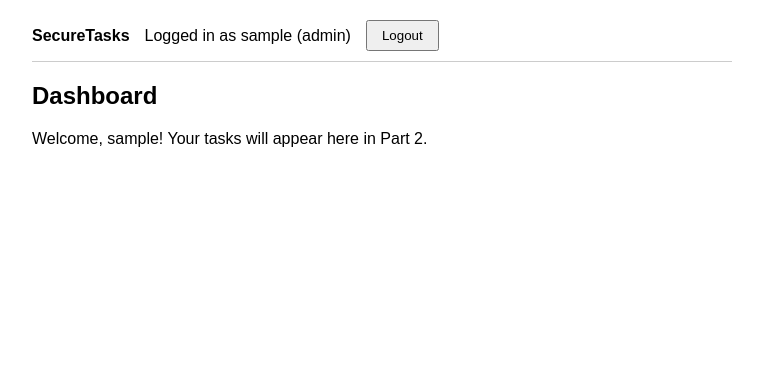
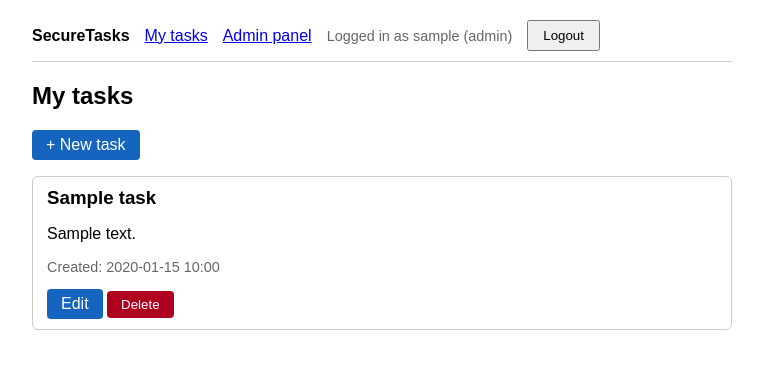
Before and after one commit to ruchithareddy700/secure-tasks, a Flask app: page / in a window 1280 px wide. Shown: the top 369 px of the page, without its empty margins (258-1021 px from the left). Run offline with Flask 3, Linux system fonts and the light colour scheme; a user stored in the database is signed in; tables that the repository leaves empty hold one stand-in row (values such as "Sample post").

Commit message:
Implement task and admin templates with CSRF protection and CSS styling

```diff
--- a/app/static/style.css
+++ b/app/static/style.css
@@ -5,3 +5,11 @@ input[type=text], input[type=password], input[type=email], textarea { width: 100
 button { padding: 6px 14px; cursor: pointer; }
 .flash { background: #eef; padding: 8px; border-radius: 4px; }
 .error { color: #b00020; margin: 2px 0; }
+.task { border: 1px solid #ccc; border-radius: 6px; padding: 10px 14px; margin-bottom: 12px; }
+.task h3 { margin: 0 0 6px 0; }
+.muted { color: #666; font-size: 0.9em; }
+.button { display: inline-block; padding: 6px 14px; background: #1565c0; color: #fff; text-decoration: none; border-radius: 4px; }
+.danger { background: #b00020; color: #fff; border: none; border-radius: 4px; }
+table { border-collapse: collapse; width: 100%; margin-bottom: 20px; }
+th, td { border: 1px solid #ccc; padding: 6px 8px; text-align: left; }
+th { background: #f0f0f0; }
--- a/app/templates/base.html
+++ b/app/templates/base.html
@@ -10,7 +10,11 @@
   <nav>
     <strong>SecureTasks</strong>
     {% if current_user.is_authenticated %}
-      <span>Logged in as {{ current_user.username }} ({{ current_user.role }})</span>
+      <a href="{{ url_for('main.dashboard') }}">My tasks</a>
+      {% if current_user.role == 'admin' %}
+        <a href="{{ url_for('main.admin_panel') }}">Admin panel</a>
+      {% endif %}
+      <span class="muted">Logged in as {{ current_user.username }} ({{ current_user.role }})</span>
       <form method="post" action="{{ url_for('main.logout') }}" class="inline">
         <input type="hidden" name="csrf_token" value="{{ csrf_token() }}">
         <button type="submit">Logout</button>
--- a/app/templates/dashboard.html
+++ b/app/templates/dashboard.html
@@ -1,5 +1,22 @@
 {% extends "base.html" %}
 {% block content %}
-<h2>Dashboard</h2>
-<p>Welcome, {{ current_user.username }}! Your tasks will appear here in Part 2.</p>
+<h2>My tasks</h2>
+<p><a class="button" href="{{ url_for('main.create_task') }}">+ New task</a></p>
+
+{% if tasks %}
+  {% for task in tasks %}
+    <div class="task">
+      <h3>{{ task.title }}</h3>
+      <p>{{ task.description }}</p>
+      <p class="muted">Created: {{ task.created_at.strftime('%Y-%m-%d %H:%M') }}</p>
+      <a class="button" href="{{ url_for('main.edit_task', task_id=task.id) }}">Edit</a>
+      <form method="post" action="{{ url_for('main.delete_task', task_id=task.id) }}" class="inline">
+        <input type="hidden" name="csrf_token" value="{{ csrf_token() }}">
+        <button type="submit" class="danger">Delete</button>
+      </form>
+    </div>
+  {% endfor %}
+{% else %}
+  <p class="muted">You have no tasks yet. Click "New task" to add one.</p>
+{% endif %}
 {% endblock %}
--- /dev/null
+++ b/app/templates/error.html
@@ -0,0 +1,6 @@
+{% extends "base.html" %}
+{% block content %}
+<h2>Error {{ code }}</h2>
+<p>{{ msg }}</p>
+<p><a href="{{ url_for('main.dashboard') }}">Back to home</a></p>
+{% endblock %}
```
Also changed, not shown: app/templates/admin.html (added, +46 -0 lines), app/templates/task_form.html (added, +16 -0 lines).
